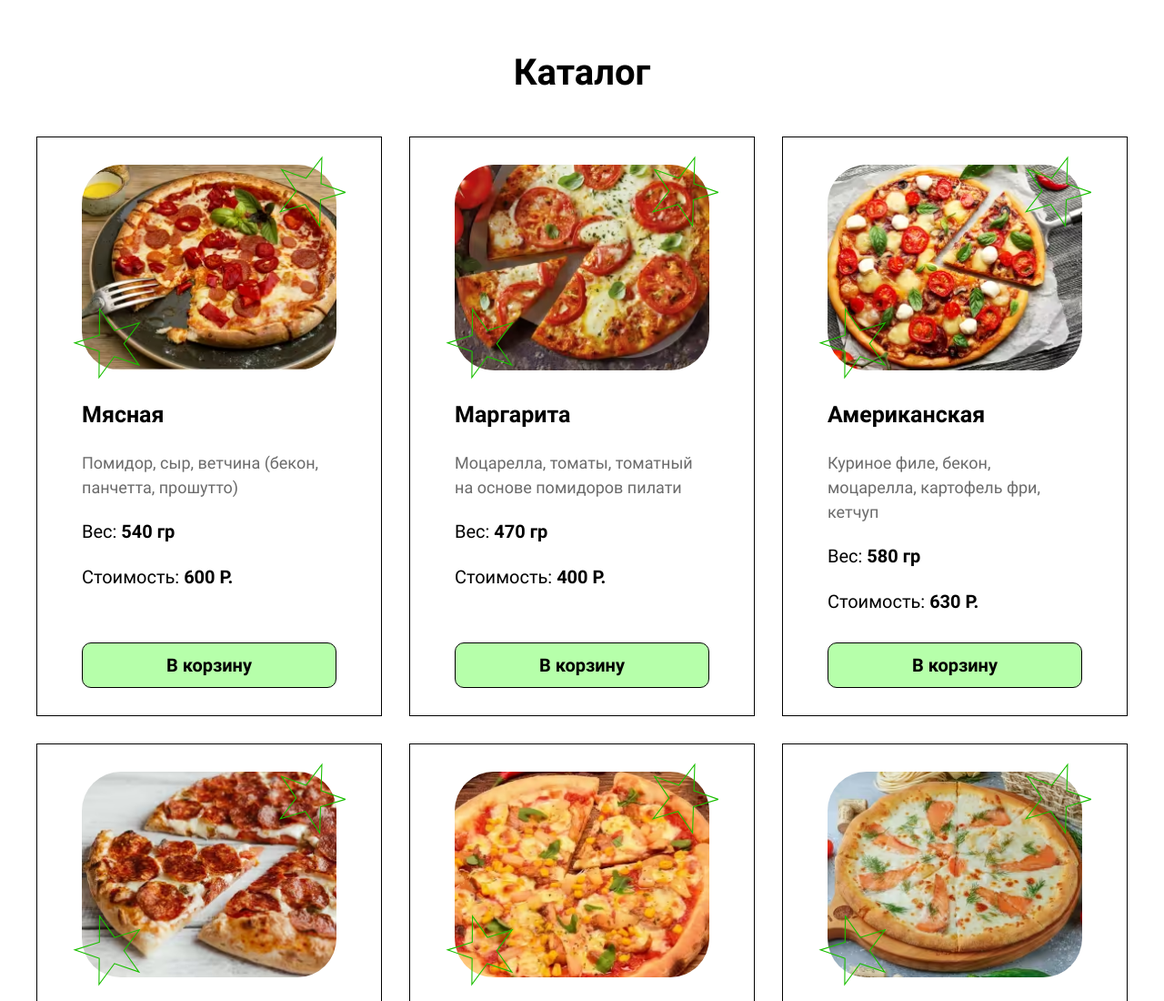
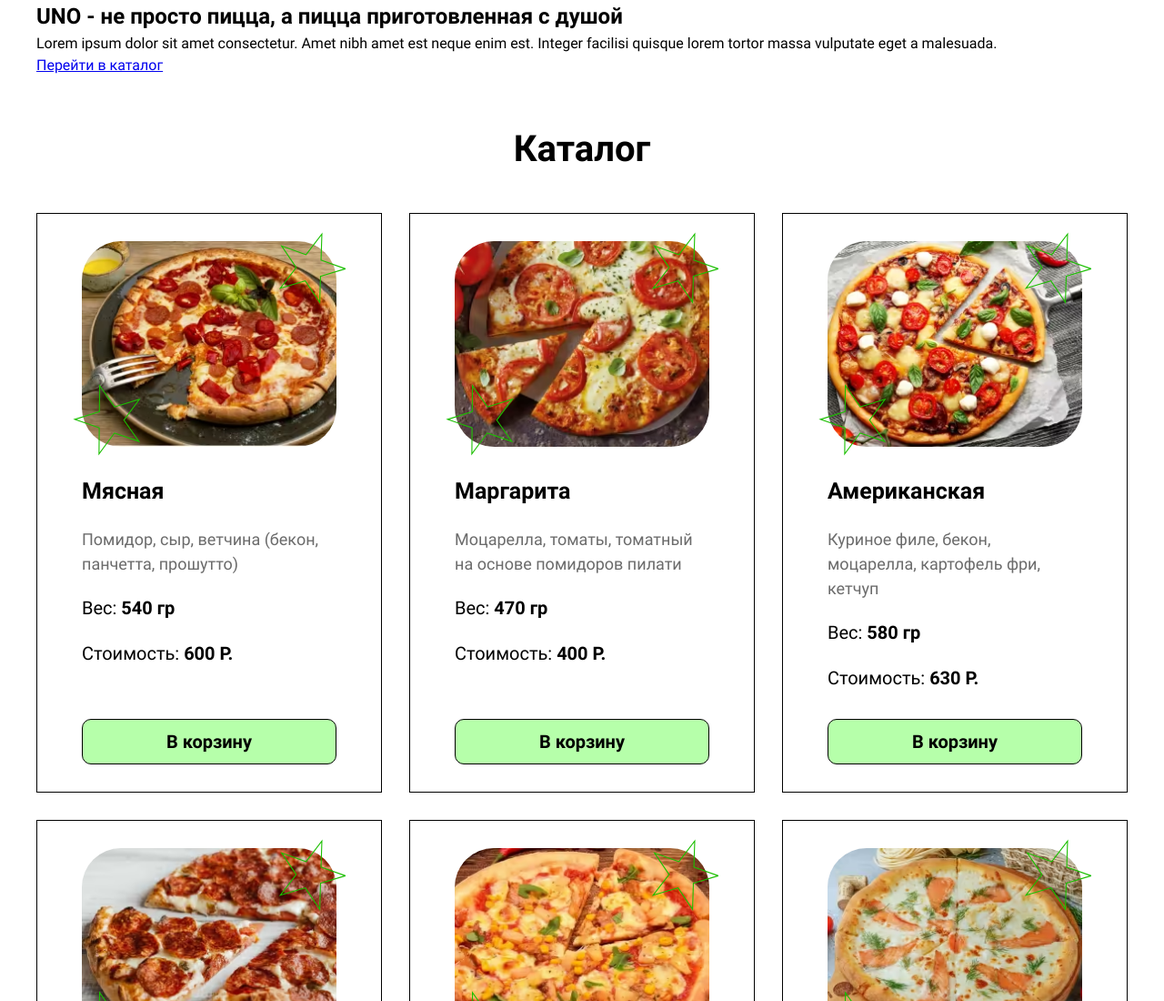
Before and after one commit to Andrew1aptev/pizza-uno, a website: page src/index.html in a window 1280 px wide. Shown: the top 1100 px of the page at 91% size. Drawn offline with Linux system fonts and the light colour scheme.

Commit message:
add hero section

```diff
--- a/src/index.html
+++ b/src/index.html
@@ -11,6 +11,23 @@
 
 <body>
   <main class="main">
+    <section class="hero">
+      <div class="hero__container container">
+        <div class="hero__content">
+          <h1 class="hero__title">
+            UNO - не просто пицца,
+            а пицца приготовленная с душой
+          </h1>
+          <p class="hero__description">
+            Lorem ipsum dolor sit amet consectetur. Amet nibh amet est neque enim est. Integer facilisi quisque lorem
+            tortor massa vulputate eget a malesuada.
+          </p>
+          <a href="/" class="hero__link">
+            Перейти в каталог
+          </a>
+        </div>
+      </div>
+    </section>
     <section class="catalog">
       <div class="container">
         <h2 class="catalog__title">
```
